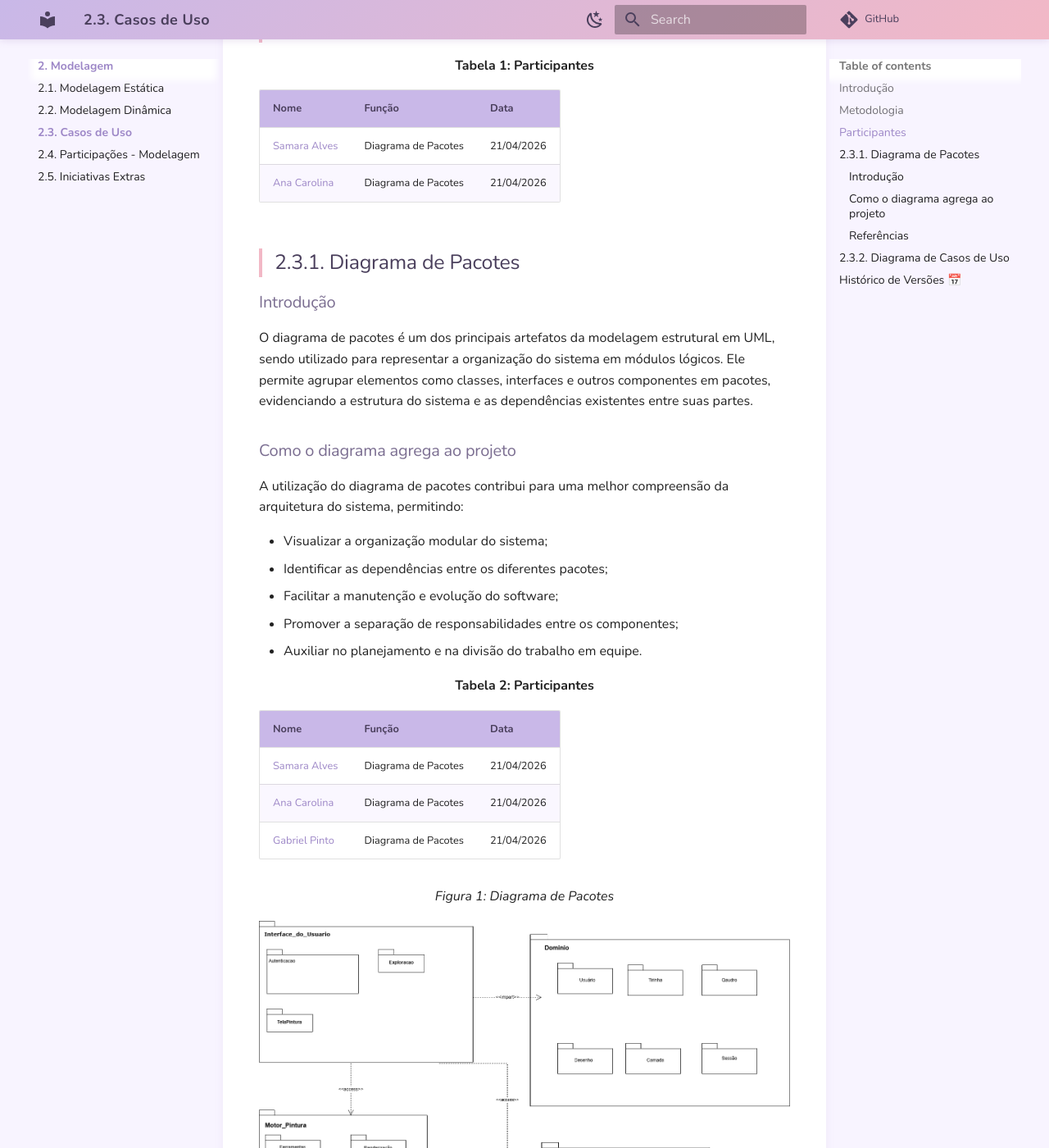
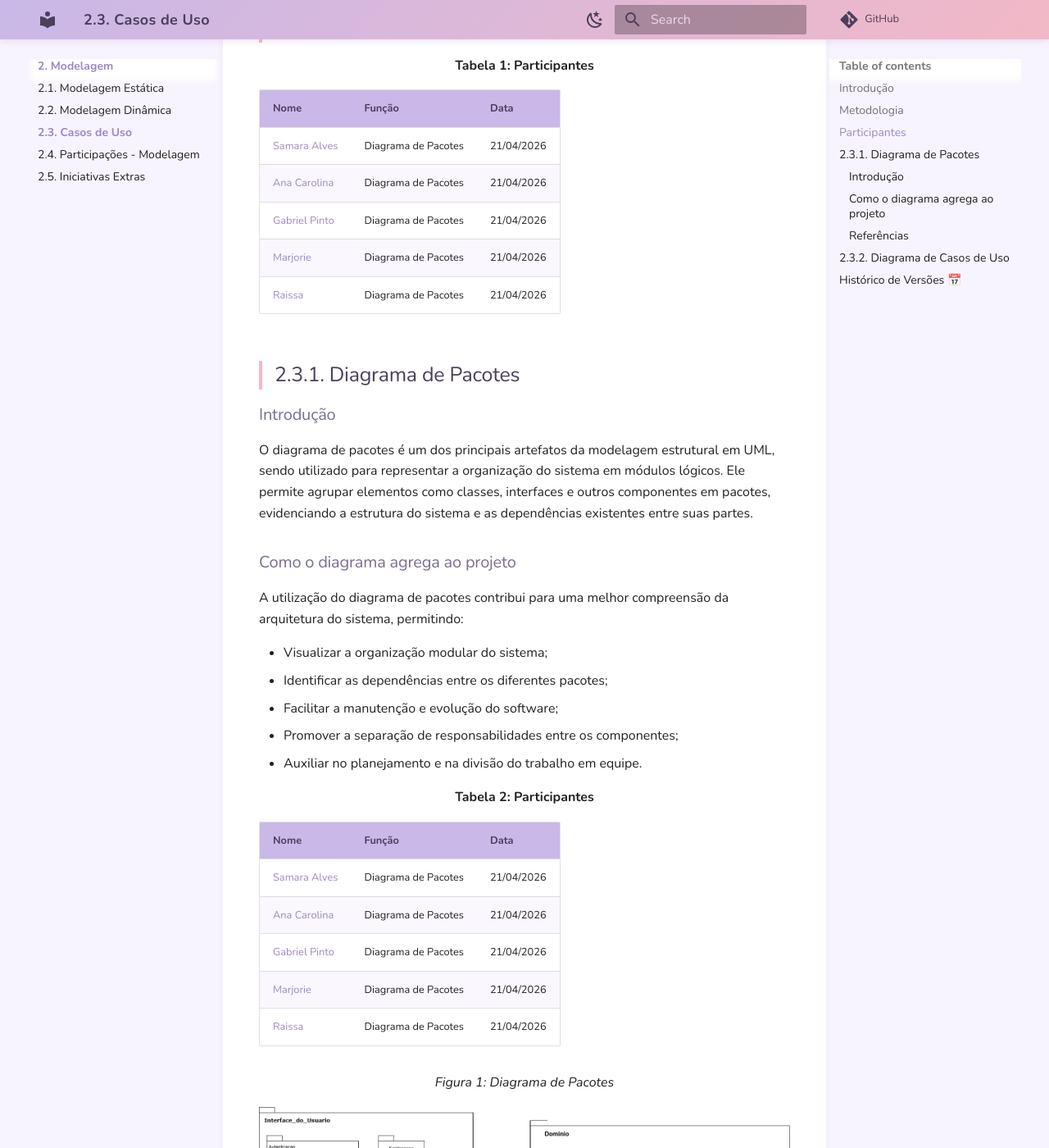
Before and after one commit to UnBArqDsw2026-1-Turma01/2026.1-T01-G08_MinhaTirinha_Entrega_02, an MkDocs documentation site: the page built from docs/Modelagem/2.3.ModelagemOrganizacionalCasosDeUso.md, in a window 1280 px wide and 1400 px high, scrolled down 1269 px. Shown: the whole window at 82% size. Built offline with MkDocs 1.6.1 and Material for MkDocs 9.7.7, drawn with Linux system fonts in a browser that asks for light colours; comment, search, counter and statistics services are not loaded.

Commit message:
docs: atualização

```diff
--- a/docs/Modelagem/2.3.ModelagemOrganizacionalCasosDeUso.md
+++ b/docs/Modelagem/2.3.ModelagemOrganizacionalCasosDeUso.md
@@ -29,6 +29,10 @@ O processo metodológico foi conduzido a partir das seguintes etapas:
 |------|--------|------|
 | [Samara Alves](https://github.com/SamaraAlvess) | Diagrama de Pacotes | 21/04/2026 |
 | [Ana Carolina](https://github.com/anawcarol) | Diagrama de Pacotes | 21/04/2026 |
+| [Gabriel Pinto](https://github.com/GabrielSPinto) | Diagrama de Pacotes | 21/04/2026 |
+| [Marjorie](https://github.com/Marjoriemitzi) | Diagrama de Pacotes | 21/04/2026 |
+| [Raissa]() | Diagrama de Pacotes | 21/04/2026 |
+
 
 
 ## 2.3.1. Diagrama de Pacotes
@@ -54,6 +58,10 @@ A utilização do diagrama de pacotes contribui para uma melhor compreensão da
 | [Samara Alves](https://github.com/SamaraAlvess) | Diagrama de Pacotes | 21/04/2026 |
 | [Ana Carolina](https://github.com/anawcarol) | Diagrama de Pacotes | 21/04/2026 |
 | [Gabriel Pinto](https://github.com/GabrielSPinto) | Diagrama de Pacotes | 21/04/2026 |
+| [Marjorie](https://github.com/Marjoriemitzi) | Diagrama de Pacotes | 21/04/2026 |
+| [Raissa]() | Diagrama de Pacotes | 21/04/2026 |
+
+
 
 <p align="center"><em>Figura 1: Diagrama de Pacotes</em></p>
 
```
